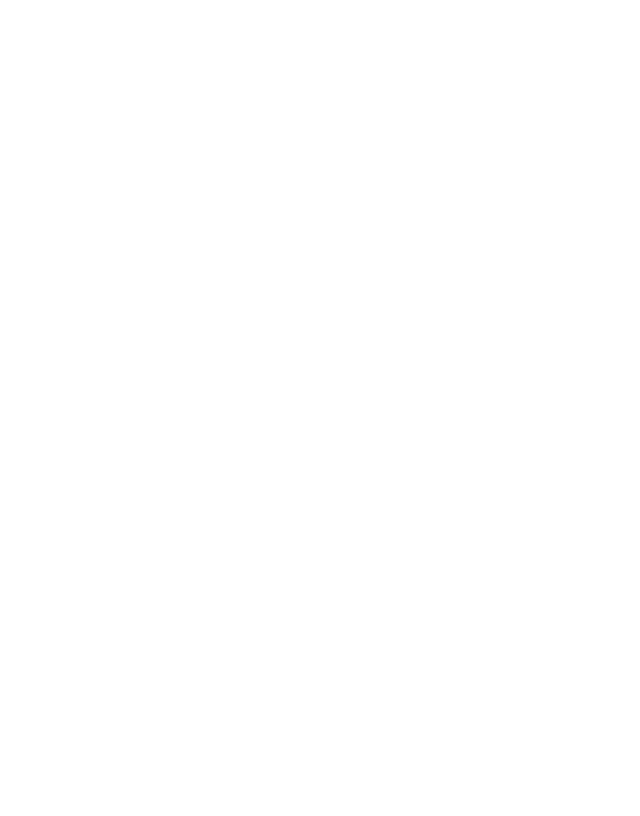
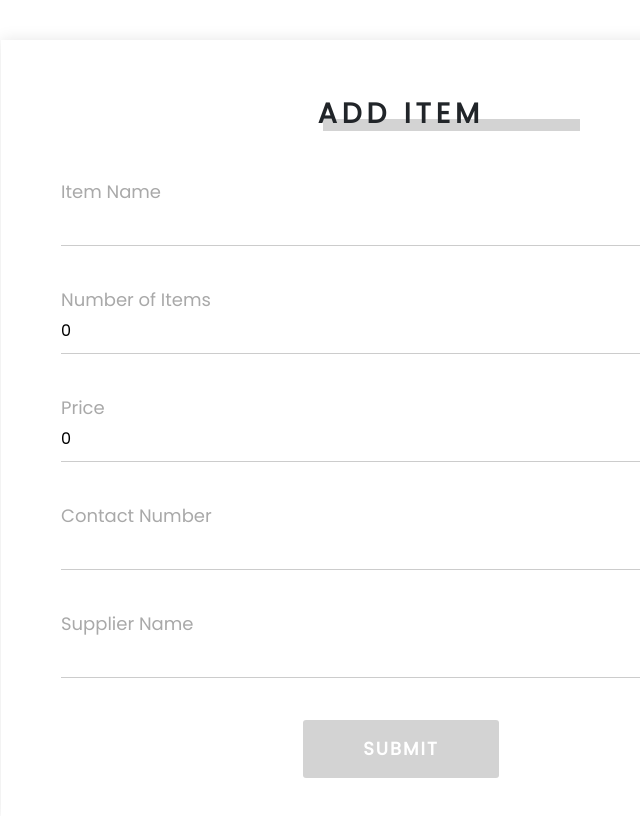
Before and after one commit to aswinidev/dbms-frontend, a Nuxt app: page /admin/items/addItems in a window 1280 px wide. Before the commit this address had no page. Shown: the whole page, without its empty margins (239-879 px from the left). Built offline with nearby package versions, Linux system fonts and the light colour scheme; a web font is replaced by a local one.

Commit message:
items completed

```diff
--- /dev/null
+++ b/components/AllItems.vue
@@ -0,0 +1,80 @@
+<template>
+  <div>
+    <div v-if="getDetails===false" style="min-height: 100vh">
+      <div class="row justify-content-between" style="text-align:center; margin-top: 40px">
+        <div class="col-4">
+          <h1>Items List</h1>
+        </div>
+        <div class="col-4">
+          <b-button size="lg" variant="dark" href="/admin/items/addItems">
+            Add Item
+          </b-button>
+        </div>
+      </div>
+
+      <ItemsList
+        v-for="item in items"
+        :key="item.itemName"
+        :itemname="item.itemName"
+        :noofitems="item.noOfItems"
+        :price="item.price"
+        @clicked="onClickListItem(item)"
+      />
+    </div>
+    <div v-else style="min-height: 100vh">
+      <b-button size="lg" variant="dark" @click="goBacktoPage">
+        <span>Back</span>
+      </b-button>
+      <ItemDetails :item="item" />
+    </div>
+  </div>
+</template>
+
+<script>
+import axios from 'axios'
+const myaxios = axios.create({ baseURL: 'http://localhost:8080' })
+export default {
+  data () {
+    return {
+      getDetails: false,
+      items: [],
+      item: {}
+    }
+  },
+  mounted () {
+    myaxios
+      .get(
+        '/admin/items',
+        {
+          headers: {
+            Authorization: `Bearer ${localStorage.getItem('token')}`
+          }
+        }
+      )
+      .then((response) => {
+        this.items = response.data
+        console.log(JSON.stringify(this.items))
+      }
+      )
+      .catch((error) => {
+        this.errorMessage = error.message
+        console.error('There was an error!', error)
+      })
+  },
+  methods: {
+    onClickListItem (value) {
+      this.getDetails = true
+      this.item = value
+      console.log(this.item)
+    },
+    goBacktoPage () {
+      this.getDetails = false
+    }
+  }
+
+}
+</script>
+
+<style scoped>
+    @import '@/assets/booking/bookingList.css'
+</style>
--- /dev/null
+++ b/components/ItemDetails.vue
@@ -0,0 +1,120 @@
+<template>
+  <center style="min-height: 69vh">
+    <div class="col-md-6 col-sm-6">
+      <div class="chunk booking-card clearfix">
+        <div class="row">
+          <div class="col-md-3 col-sm-3 col-xs-3">
+            <span class="profile-pic" />
+          </div>
+          <div class="col-md-9 col-sm-9 col-xs-9 name-date">
+            <div class="guest-name">
+              Item Details
+            </div>
+          </div>
+        </div>
+        <div class="row card-row">
+          <div class="col-md-3 col-sm-3 col-xs-4 card-catergory">
+            <span class="check-in">
+              Item Name
+            </span>
+          </div>
+          <div class="col-md-9 col-sm-9 col-xs-8 card-data">
+            <span class="check-in-date">
+              {{ item.itemName }}
+            </span>
+          </div>
+        </div>
+        <div class="row card-row">
+          <div class="col-md-3 col-sm-3 col-xs-4 card-catergory">
+            <span class="check-out">
+              Number Of Items
+            </span>
+          </div>
+          <div class="col-md-9 col-sm-9 col-xs-8 card-data">
+            <span class="check-out-date">
+              {{ item.noOfItems }}
+            </span>
+          </div>
+        </div>
+        <div class="row card-row">
+          <div class="col-md-3 col-sm-3 col-xs-4 card-catergory">
+            <span class="Details">
+              Item Price
+            </span>
+          </div>
+          <div class="col-md-9 col-sm-9 col-xs-8 card-data">
+            <span class="nights">
+              {{ item.price }}
+            </span>
+          </div>
+        </div>
+        <div class="row card-row">
+          <div class="col-md-3 col-sm-3 col-xs-4 card-catergory">
+            <span class="Details">
+              Contact No
+            </span>
+          </div>
+          <div class="col-md-9 col-sm-9 col-xs-8 card-data">
+            <span class="nights">
+              {{ item.contactNo }}
+            </span>
+          </div>
+        </div>
+        <div class="row card-row">
+          <div class="col-md-3 col-sm-3 col-xs-4 card-catergory">
+            <span class="Details">
+              Supplier Name
+            </span>
+          </div>
+          <div class="col-md-9 col-sm-9 col-xs-8 card-data">
+            <span class="nights">
+              {{ item.supplierName }}
+            </span>
+          </div>
+        </div>
+      </div>
+      <div style="margin-top:50px">
+        <button class="custom-btn btn-1" @click="deleteItem">
+          <span>Delete Item</span>
+        </button>
+      </div>
+    </div>
+  </center>
+</template>
+
+<script>
+import axios from 'axios'
+const myaxios = axios.create({ baseURL: 'http://localhost:8080' })
+export default {
+  props: ['item'],
+  mounted () {
+    console.log(JSON.stringify(this.item))
+    // getmapping for the passed bookingID
+  },
+  methods: {
+    deleteItem () {
+      myaxios
+        .post('/admin/deleteItem', {
+          itemName: this.item.itemName
+        },
+        {
+          headers: {
+            Authorization: `Bearer ${localStorage.getItem('token')}`
+          }
+        }
+        ).then(function (response) {
+          console.log(response.data)
+        }
+        )
+        .catch((error) => {
+          this.errorMessage = error.message
+          console.error('There was an error!', error)
+        })
+    }
+  }
+}
+</script>
+
+<style>
+@import "@/assets/booking/bookingDetails.css"
+</style>
--- /dev/null
+++ b/components/ItemsList.vue
@@ -0,0 +1,57 @@
+<template>
+  <section>
+    <div class="container">
+      <!--single booking details-->
+      <div class="request-details">
+        <div class="company">
+          <div class="placeholder">
+            <i class="fas fa-building" />
+            <p>Item Name</p>
+          </div>
+          <h3>{{ itemname }}</h3>
+        </div>
+        <div class="company">
+          <div class="placeholder">
+            <i class="fas fa-building" />
+            <p>Number of Items</p>
+          </div>
+          <h3>{{ noofitems }}</h3>
+        </div>
+        <div class="company">
+          <div class="placeholder">
+            <i class="fas fa-building" />
+            <p>Price</p>
+          </div>
+          <h3>{{ price }}</h3>
+        </div>
+        <div class="company">
+          <div class="placeholder">
+            <i class="fas fa-building" />
+            <p />
+          </div>
+          <button class="custom-btn btn-1" @click="goToDetails">
+            <span>View Details</span>
+          </button>
+        </div>
+      </div>
+    </div>
+  </section>
+</template>
+
+<script>
+export default {
+  props: ['itemname', 'noofitems', 'price'],
+  mounted () {
+    console.log('mounted')
+  },
+  methods: {
+    goToDetails (event) {
+      this.$emit('clicked')
+    }
+  }
+}
+</script>
+
+<style scoped>
+@import '@/assets/booking/bookingList.css'
+</style>
--- a/components/NavBar.vue
+++ b/components/NavBar.vue
@@ -59,11 +59,16 @@
 </template>
 
 <script>
+import axios from 'axios'
+const myaxios = axios.create({ baseURL: 'http://localhost:8080' })
 export default {
   data () {
     return {
       activeDropdown: null
     }
+  },
+  mounted: {
+
   },
   methods: {
     toggleActiveDropdown (dropdown) {
--- /dev/null
+++ b/pages/admin/items/addItems.vue
@@ -0,0 +1,114 @@
+<template>
+  <div>
+    <div class="container" style="height:100vh">
+      <form class="form-container">
+        <div class="headline">
+          <span>Add Item</span>
+        </div>
+        <div class="form-line">
+          <label style="font-size: 18px; color: darkgrey;">Item Name</label><br><br>
+          <input
+            v-model="itemName"
+            type="text"
+            class="form-input"
+            autocomplete="off"
+            style="cursor: auto;"
+            required
+          >
+        </div>
+        <div class="form-line">
+          <label style="font-size: 18px; color: darkgrey">Number of Items</label><br><br>
+          <input
+            v-model="noOfItems"
+            type="text"
+            class="form-input"
+            autocomplete="off"
+            style="cursor: auto;"
+            required
+          >
+        </div>
+        <div class="form-line">
+          <label style="font-size: 18px; color: darkgrey">Price</label><br><br>
+          <input
+            v-model="price"
+            type="Email"
+            class="form-input"
+            autocomplete="off"
+            style="cursor: auto;"
+            required
+          >
+        </div>
+        <div class="form-line">
+          <label style="font-size: 18px; color: darkgrey">Contact Number</label><br><br>
+          <input
+            v-model="contactNo"
+            type="Email"
+            class="form-input"
+            autocomplete="off"
+            style="cursor: auto;"
+            required
+          >
+        </div>
+        <div class="form-line">
+          <label style="font-size: 18px; color: darkgrey">Supplier Name</label><br><br>
+          <input
+            v-model="SupplierName"
+            type="form-input"
+            class="form-input"
+            autocomplete="off"
+            style="cursor: auto;"
+            required
+          >
+        </div>
+
+        <input type="button" class="form-button" value="Submit" style="font-size: 18px;" @click="addItem">
+      </form>
+    </div>
+  </div>
+</template>
+
+<script>
+import axios from 'axios'
+const myaxios = axios.create({ baseURL: 'http://localhost:8080' })
+export default {
+  data () {
+    return {
+      itemName: '',
+      noOfItems: 0,
+      price: 0,
+      contactNo: '',
+      SupplierName: ''
+    }
+  },
+  methods: {
+    addItem () {
+      myaxios
+        .post('/admin/addItem', {
+          itemName: this.itemName,
+          noOfItems: this.noOfItems,
+          price: this.price,
+          contactNo: this.contactNo,
+          supplierName: this.SupplierName
+        },
+        {
+          headers: {
+            Authorization: `Bearer ${localStorage.getItem('token')}`
+          }
+        }
+        )
+        .then(function (response) {
+          console.log(response.data)
+        }
+        )
+        .catch((error) => {
+          this.errorMessage = error.message
+          console.error('There was an error!', error)
+        })
+    }
+  }
+}
+</script>
+
+<style scoped>
+  @import '@/assets/employee/addEmp.css'
+</style>
--- /dev/null
+++ b/pages/admin/items/index.vue
@@ -0,0 +1,7 @@
+<template>
+  <div>
+    <NavBar />
+    <AllItems />
+    <Footer />
+  </div>
+</template>
```
